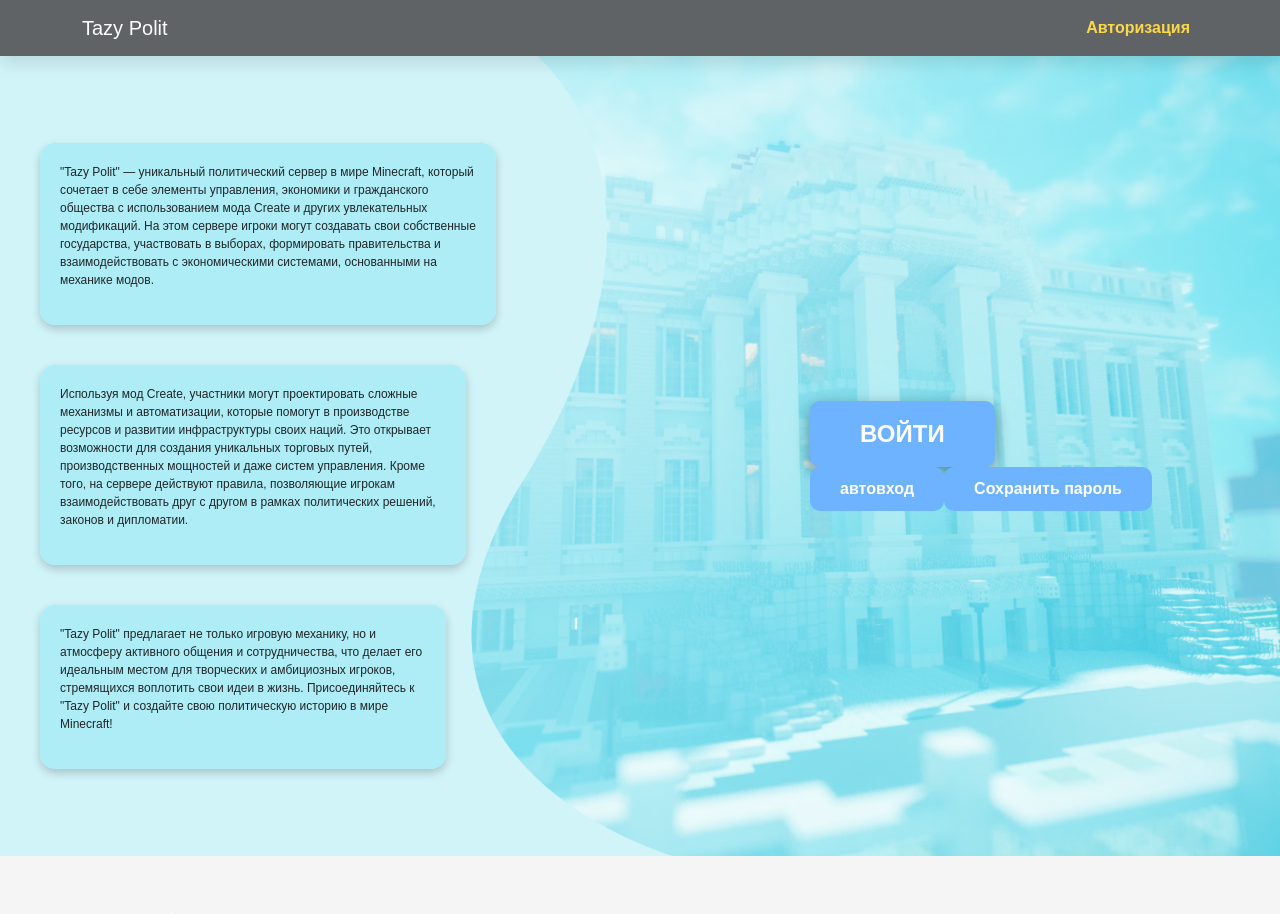
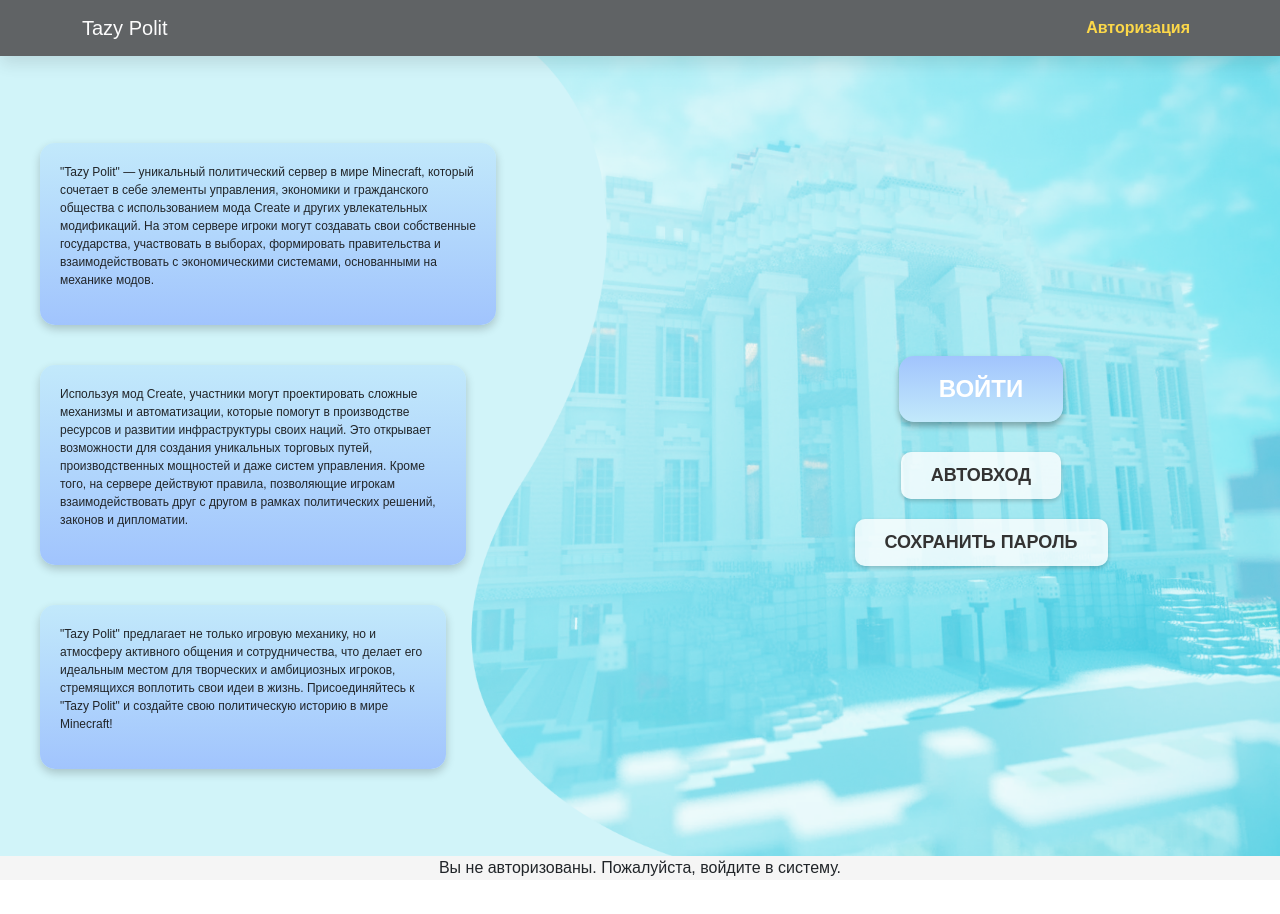
Before and after one commit to Myn9k/PP11, a React (Vite) app in the folder project/vite-project/: page /profile in a window 1280 px wide. Shown: the top 914 px of the page. After the commit the page ends 880 px from the top, so only its background shows below. Built offline with nearby package versions, Linux system fonts and the light colour scheme.

Commit message:
профиль, начало админки

```diff
--- a/project/vite-project/src/components/AboutPage.jsx
+++ b/project/vite-project/src/components/AboutPage.jsx
@@ -2,7 +2,7 @@
 
 function AboutPage() {
   return (
-    <div className="container text-light mt-5">
+    <div className="container mt-5">
       <h1>О нас</h1>
       <p>Minesraft — это уникальный проект для творчества и исследования!</p>
       <ul>
--- a/project/vite-project/src/components/MainWindow.jsx
+++ b/project/vite-project/src/components/MainWindow.jsx
@@ -52,14 +52,18 @@
               {authStatus && (
                 <>
                   <li className="nav-item">
-                    <Link className="nav-link" to="/profile">
+                    <a
+                      className="nav-link"
+                      href="/profile">
                       Профиль
-                    </Link>
+                    </a>
                   </li>
                   <li className="nav-item">
-                    <Link className="nav-link" to="/about">
+                    <a
+                      className="nav-link"
+                      href="/about">
                       О нас
-                    </Link>
+                    </a>
                   </li>
                   <li className="nav-item">
                     <button
@@ -104,10 +108,10 @@
         {/* Правая часть с кнопками */}
         <div className="rightContent">
           <div className="center-content">
-            <button className="btn btn-primary btn-lg main-button" onClick={handleAuthClick}>ВОЙТИ</button>
-            <div className="sub-buttons">
-              <button className="btn btn-secondary btn-sm">автовход</button>
-              <button className="btn btn-secondary btn-sm">Сохранить пароль</button>
+            <div className="button-container">
+              <button className="main-button" onClick={handleAuthClick}>ВОЙТИ</button>
+              <button className="secondary-button main-button">автовход</button>
+              <button className="secondary-button main-button">Сохранить пароль</button>
             </div>
           </div>
         </div>
--- a/project/vite-project/src/components/ProfilePage.jsx
+++ b/project/vite-project/src/components/ProfilePage.jsx
@@ -1,17 +1,56 @@
-import React from 'react';
+import React, { useEffect, useState } from "react";
+import { loadUserProfile } from "./scripts/profile"; // Импорт функции
+import './css/Profile.css';
 
-function ProfilePage() {
+const ProfilePage = () => {
+  const [profile, setProfile] = useState(null); // Состояние для данных профиля
+  const [error, setError] = useState(null); // Состояние для ошибки
+
+  useEffect(() => {
+    const token = localStorage.getItem("token"); // Получаем токен из локального хранилища
+
+    if (!token) {
+      setError("Вы не авторизованы. Пожалуйста, войдите в систему.");
+      return;
+    }
+
+    // Загрузка данных профиля
+    loadUserProfile(token)
+      .then(data => {
+        if (data) {
+          setProfile(data); // Устанавливаем данные профиля
+        } else {
+          setError("Не удалось загрузить данные профиля.");
+        }
+      })
+      .catch(() => {
+        setError("Произошла ошибка при загрузке данных.");
+      });
+  }, []);
+
+  if (error) {
+    return <div className="error-message">{error}</div>;
+  }
+
+  if (!profile) {
+    return <div>Загрузка профиля...</div>;
+  }
+
   return (
-    <div className="container text-light mt-5">
-      <h1>Профиль</h1>
-      <p>Добро пожаловать в ваш профиль!</p>
-      <ul>
-        <li><strong>Имя:</strong> Имя пользователя</li>
-        <li><strong>Email:</strong> user@example.com</li>
-        <li><strong>Статус:</strong> Активен</li>
-      </ul>
+    <div className="profile-page">
+      <div className="profile-container">
+        <div className="profile-header">
+          <h1 className="profile-title">Профиль</h1>
+        </div>
+        <div className="profile-info">
+          <p>
+            <strong>Электронная почта:</strong> <span id="email">{profile.email}</span>
+          </p>
+          <button className="main-button">Выйти</button>
+        </div>
+      </div>
     </div>
   );
-}
+};
 
 export default ProfilePage;
--- a/project/vite-project/src/components/css/MainWindow.css
+++ b/project/vite-project/src/components/css/MainWindow.css
@@ -36,46 +36,10 @@
   margin-bottom: 30px;
 }
 
-/* Кнопка Войти */
-.main-button {
-  background-color: #6eb3ff; /* Голубой фон */
-  border: none;
-  border-radius: 10px;
-  padding: 15px 50px;
-  font-size: 1.5rem;
-  font-weight: bold;
-  color: #ffffff; /* Белый текст */
-  box-shadow: 0 5px 15px rgba(0, 0, 0, 0.4);
-  transition: transform 0.3s ease, background-color 0.3s ease;
-}
-
-/* Эффект при наведении */
-.main-button:hover {
-  transform: scale(1.1);
-  background-color: #5aa3e6; /* Более тёмный голубой при наведении */
-}
-
-/* Кнопки в блоке автовхода и сохранить пароль */
-.sub-buttons .btn {
-  background-color: #6eb3ff; /* Голубой фон */
-  border: none;
-  color: #ffffff; /* Белый текст */
-  border-radius: 10px;
-  padding: 10px 30px;
-  font-size: 1rem;
-  font-weight: bold;
-  transition: background-color 0.3s ease;
-}
-
-/* Эффект при наведении */
-.sub-buttons .btn:hover {
-  background-color: #5aa3e6; /* Более тёмный голубой при наведении */
-}
-
 
 /* Информационные блоки (пузырьки) */
 .bubble {
-  background-color: rgba(165, 235, 245, 0.8);
+  background: linear-gradient(to top, #a1c4fd, #c2e9fb);
   border-radius: 15px;
   padding: 20px;
   max-width: 600px;
@@ -176,3 +140,44 @@
   display: block;
   width: 100%;
 }
+
+.button-container {
+  display: flex; /* Включаем Flexbox */
+  flex-direction: column; /* Располагаем элементы сверху вниз */
+  align-items: center; /* Выравниваем кнопки по центру */
+}
+
+.main-button {
+  background: linear-gradient(to bottom, #a1c4fd, #c2e9fb); /* Градиент для основной кнопки */
+  color: white;
+  font-size: 24px;
+  font-weight: bold;
+  padding: 15px 40px;
+  border: none;
+  border-radius: 15px;
+  box-shadow: 0px 4px 6px rgba(0, 0, 0, 0.3); /* Тень */
+  text-transform: uppercase;
+  cursor: pointer;
+  margin-bottom: 20px;
+}
+
+.main-button:hover {
+  background: linear-gradient(to bottom, #91b4ed, #b2d9eb); /* Более тёмный оттенок на ховер */
+}
+
+.secondary-button {
+  background: rgba(255, 255, 255, 0.8); /* Полупрозрачный фон */
+  color: #333;
+  font-size: 18px;
+  padding: 10px 30px;
+  border: none;
+  border-radius: 10px;
+  box-shadow: 0px 2px 4px rgba(0, 0, 0, 0.2);
+  cursor: pointer;
+  margin: 10px 0;
+}
+
+.secondary-button:hover {
+  background: rgba(255, 255, 255, 1); /* Более плотный белый цвет */
+  color: #000;
+}
--- /dev/null
+++ b/project/vite-project/src/components/css/Profile.css
@@ -0,0 +1,45 @@
+/* Общие стили для страницы профиля */
+.profile-page {
+    background-color: #f5f5f5;
+    min-height: 100vh;
+    display: flex;
+    justify-content: center;
+    align-items: center;
+  }
+
+  .profile-container {
+    background: linear-gradient(to top, #a1c4fd, #c2e9fb);
+    border-radius: 15px;
+    padding: 40px;
+    max-width: 600px;
+    width: 100%;
+    text-align: center;
+    box-shadow: 0 4px 10px rgba(0, 0, 0, 0.3);
+  }
+
+  .profile-header {
+    margin-bottom: 20px;
+  }
+
+  .profile-title {
+    font-size: 2.5rem;
+    font-weight: bold;
+    color: #ffffff;
+    text-shadow: 2px 2px 10px rgba(0, 0, 0, 0.5);
+    margin: 0;
+  }
+
+  .profile-info p {
+    font-size: 1.2rem;
+    color: #333;
+    margin: 10px 0;
+  }
+
+  .profile-info strong {
+    font-weight: bold;
+    color: #444;
+  }
+
+  .main-button {
+    margin-top: 20px;
+  }
--- /dev/null
+++ b/project/vite-project/src/components/scripts/profile.js
@@ -0,0 +1,21 @@
+
+export async function loadUserProfile(token) {
+    try {
+      const response = await fetch('http://localhost:5000/api/profile', {
+        method: 'GET',
+        headers: {
+          Authorization: `Bearer ${token}`, // Передача токена в заголовке
+        },
+      });
+
+      if (!response.ok) {
+        throw new Error('Не удалось загрузить профиль');
+      }
+
+      const data = await response.json();
+      return data; // Возвращаем данные профиля
+    } catch (error) {
+      console.error('Ошибка загрузки профиля:', error.message);
+      return null; // Возвращаем null при ошибке
+    }
+  }
```
